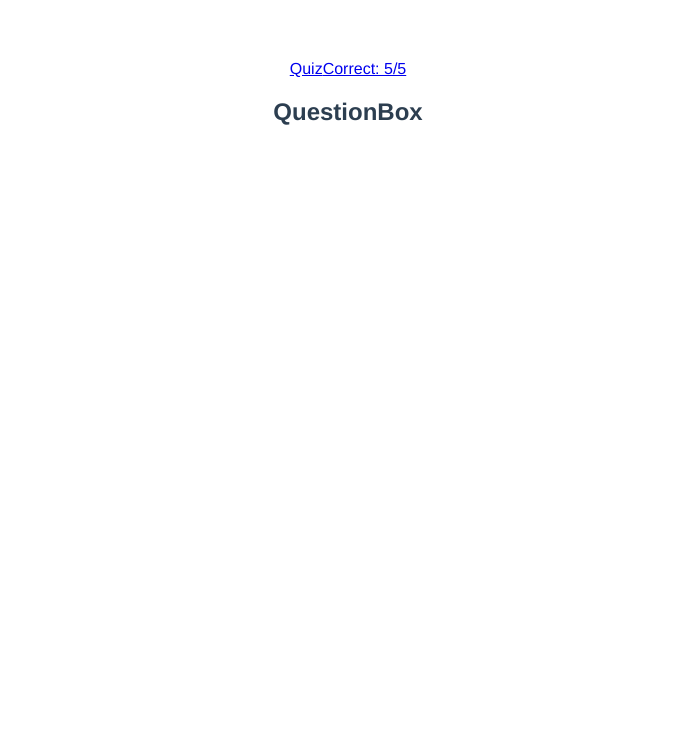
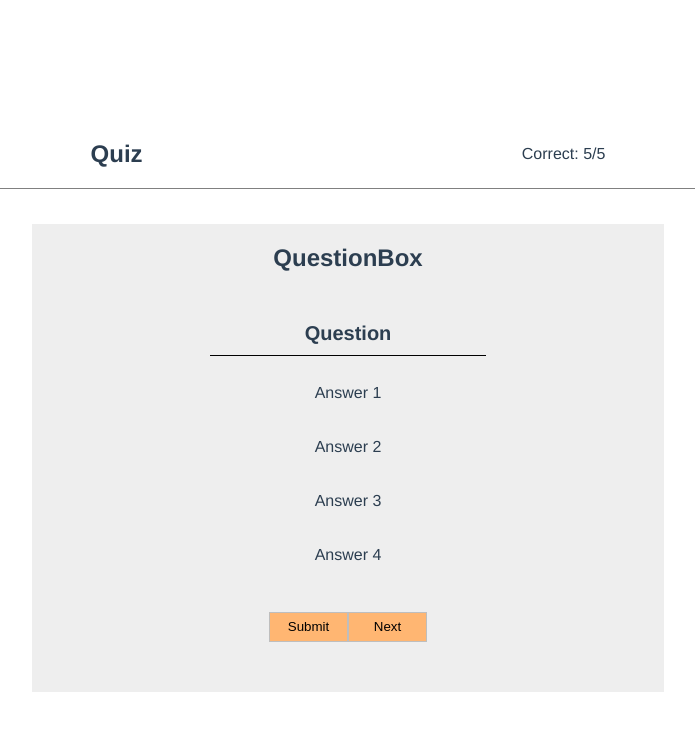
Before and after one commit to DavidAbderhalden/VueJS-Beginner, a Vue app in the folder quiz/: page / in a window 1280 px wide. Shown: the top 730 px of the page, without its empty margins (292-987 px from the left). Built offline with nearby package versions, Linux system fonts and the light colour scheme.

Commit message:
Page Setup
Setting up the main two components as well as their CSS

```diff
--- a/quiz/src/App.vue
+++ b/quiz/src/App.vue
@@ -20,11 +20,12 @@ export default {
 
 <style>
 #app {
+  width: 100%;
+  display: flex;
+  flex-direction: column;
+  align-items: center;
   font-family: Avenir, Helvetica, Arial, sans-serif;
-  -webkit-font-smoothing: antialiased;
-  -moz-osx-font-smoothing: grayscale;
   text-align: center;
   color: #2c3e50;
-  margin-top: 60px;
-}
+  margin-top: 60px;}
 </style>
--- a/quiz/src/components/Header.vue
+++ b/quiz/src/components/Header.vue
@@ -1,6 +1,23 @@
 <template class="header">
-    <nav class="nav">
-        <a class="nav-link active" aria-current="page" href="#">Quiz</a>
-        <a class="nav-link" href="#">Correct: 5/5</a>
+    <nav class="header__nav">
+        <h2 class="header__nav__title" >Quiz</h2>
+        <p class="header__nav__score" >Correct: 5/5</p>
     </nav>
 </template>
+
+
+<style>
+.header__nav {
+    width: 60%;
+    display: flex;
+    justify-content: center;
+    align-items: center;
+    border-bottom: 1px solid gray;
+
+}
+.header__nav__score{
+    margin-left: 50%;
+    padding: 0px;
+
+}
+</style>
--- a/quiz/src/components/QuestionBox.vue
+++ b/quiz/src/components/QuestionBox.vue
@@ -1,3 +1,75 @@
 <template class="qbox">
-    <h2 class="qbox__title">QuestionBox</h2>
+  <div class="qbox__wrapper">
+    <h2 class="qbox__wrapper__title">QuestionBox</h2>
+    <table class="qbox__wrapper__table">
+      <tr>
+        <th class="qbox__wrapper__table__question">Question</th>
+      </tr>
+      <tr>
+        <td class="qbox__wrapper__table__answer">Answer 1</td>
+      </tr>
+      <tr>
+        <td class="qbox__wrapper__table__answer">Answer 2</td>
+      </tr>
+      <tr>
+        <td class="qbox__wrapper__table__answer">Answer 3</td>
+      </tr>
+      <tr>
+        <td class="qbox__wrapper__table__answer">Answer 4</td>
+      </tr>
+    </table>
+
+    <div class="qbox__wrapper__footer">
+      <button class="qbox__wrapper__footer__button">Submit</button>
+      <button class="qbox__wrapper__footer__button">Next</button>
+    </div>
+  </div>
 </template>
+
+
+<style>
+.qbox__wrapper {
+  display: flex;
+  flex-direction: column;
+  align-items: center;
+  width: 50%;
+  margin-top: 35px;
+  background-color: rgb(238, 238, 238);
+  padding-bottom: 50px;
+}
+
+
+.qbox__wrapper__table {
+  width: 50%;
+  border-spacing: 20px;
+  margin-bottom: 20px;
+}
+
+.qbox__wrapper__table__question {
+  padding: 10px;
+  font-size: 20px;
+  border-bottom: 1px solid black;
+}
+
+.qbox__wrapper__table__answer {
+  padding: 8px;
+}
+
+
+.qbox__wrapper__footer{
+    display: flex;
+    justify-content: space-between;
+    width: 25%;
+}
+
+.qbox__wrapper__footer__button{
+    height: 30px;
+    width: 90px;
+    background-color: rgba(255, 181, 112, 0.986);
+    border: 1px solid rgb(190, 190, 190);
+}
+
+.qbox__wrapper__footer__button:hover{
+    background-color: rgba(255, 157, 65, 0.986);
+}
+</style>
```
